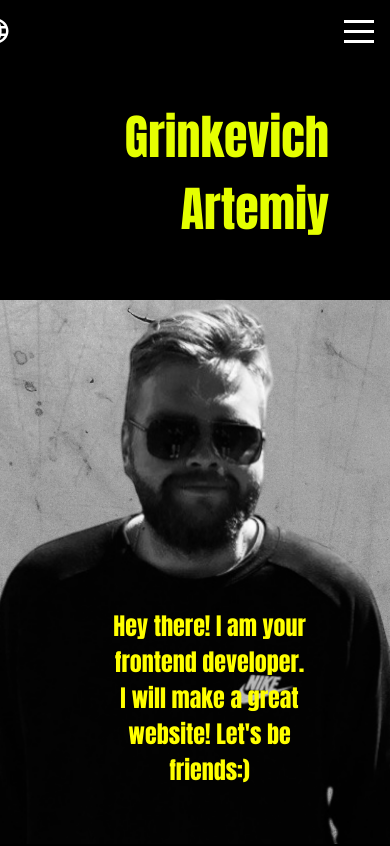
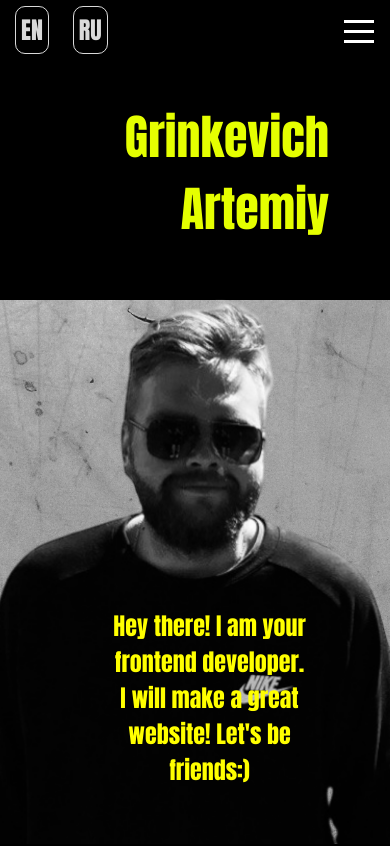
Before and after one commit to ArtemiyGrinkevich/my-website, a React (Create React App) app: page / in a window 390 px wide. Shown: the top 846 px of the page. Built offline with nearby package versions, Linux system fonts and the light colour scheme.

Commit message:
mobile lang try to fix

```diff
--- a/src/components/Burger/Burger.css
+++ b/src/components/Burger/Burger.css
@@ -126,6 +126,7 @@
     height: 40px;
     margin-top: 10px;
     transition: transform 0.3s;
+
 }
 .burger_btn:hover{
     cursor: pointer;
--- a/src/components/ChangeLanguage/ChangeLanguage.module.css
+++ b/src/components/ChangeLanguage/ChangeLanguage.module.css
@@ -80,12 +80,15 @@
     visibility: visible;
 }
 @media (max-width: 800px) {
-    .language_button {
+    .language_wrapper{
+        display: none;
+    }
+    /* .language_button {
         color: white;
-        /* left: -15px; */
+
     }
     .language_container {
-        /* position: absolute; */
+
         top: 0;
         left: 15px;
     }
@@ -121,4 +124,5 @@
         visibility: visible;
     }
 
+ */
 }
--- a/src/components/myHeader/MyHeader.jsx
+++ b/src/components/myHeader/MyHeader.jsx
@@ -4,6 +4,7 @@ import { useNavigate } from 'react-router-dom'
 import {MButton} from '../myButton/myButton';
 import {  useTranslation } from 'react-i18next';
 import '../../i18n'
+import ChangeLanguage from '../ChangeLanguage/ChangeLanguage';
 
 const MyHeader = ({id}) => {
     const {t,i18n} = useTranslation()
@@ -19,11 +20,21 @@ const MyHeader = ({id}) => {
         });
       }
     };
+    const changeLanguage = (lang) => {
+      i18n.changeLanguage(lang);
+
+    };
   return (
     <div id={id} className={classes.header_container}>
         <div onClick={() => scrollTo('head')} className={classes.name}>
           <div  className={classes.nameG}>{t('head2')} </div>
           <div  className={classes.nameA}>{t('head1')}</div>
+          <div className={classes.lang}>
+          <div className={classes.langEN} onClick={() => changeLanguage('en')}>EN</div>
+          <div className={classes.langRU} onClick={() => changeLanguage('ru')}>RU</div>
+          </div>
+
+
         </div>
 
         <div  className={classes.header}>
--- a/src/components/myHeader/MyHeader.module.css
+++ b/src/components/myHeader/MyHeader.module.css
@@ -17,6 +17,12 @@
     align-items: center;
     height: 5rem;
 
+}
+.lang{
+    display: flex;
+    height: 40px;
+    align-items: center;
+    gap: 1.5rem;
 }
 .name{
     position: fixed;
@@ -48,14 +54,57 @@
     display: flex;
   justify-content: start;
 }
+.langEN{
+    display: flex;
+    justify-content: center;
+    visibility: hidden;
+    padding: 5px;
+    border: 1px solid;
+    border-radius: 10px;
+}
+.langRU{
+    display: flex;
+    justify-content: center;
+    visibility: hidden;
+    padding: 5px;
+    border: 1px solid;
+    border-radius: 10px;
+}
+
 @media (max-width:800px) {
-    .header_container{
+    /* .header_container{
+        display: none;
+    } */
+    .header_navigation{
         display: none;
     }
-    /* .header_navigation{
+    .header{
+        z-index: 2;
+        height: 60px;
+    }
+    .name{
+        color: rgba(255, 255, 255, 0.852);
+    }
+    .nameA{
         display: none;
     }
-    .name{
+    .nameG{
+        display: none;
+    }
+    .langEN{
+        visibility: visible;
+    }
+    .langRU{
+        visibility: visible;
+    }
+    .langRU:hover{
+        color: yellow;
+    }
+    .langEN:hover{
+        color: yellow;
+    }
+
+    /* .name{
         top: 0;
         left: 0;
         display: flex;
```
